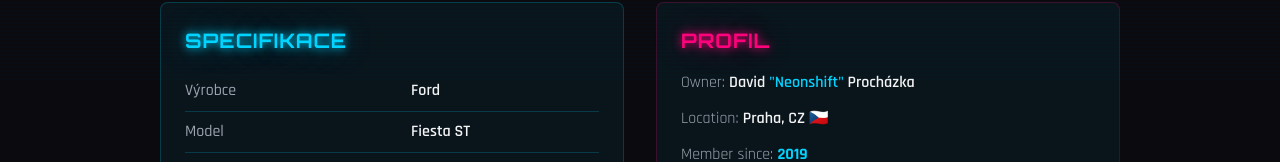
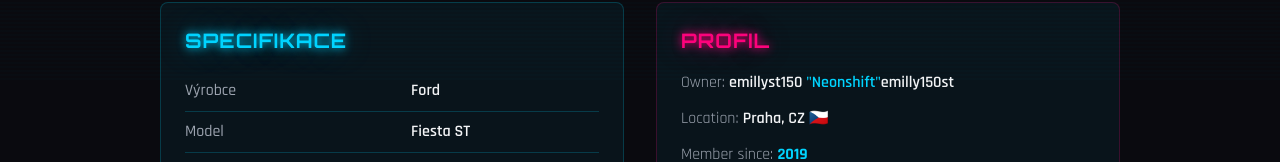
Before and after one commit to lextrace-online/fiesta-st-profile, a plain HTML site: page index.html in a window 1280 px wide. Shown: the part 718-880 px from the top of the page. Drawn offline with nearby package versions, Linux system fonts and the light colour scheme.

Commit message:
Update index.html

```diff
--- a/index.html
+++ b/index.html
@@ -317,7 +317,7 @@
         <div data-id="120" class="cyber-card p-4 md:p-6" style="border-color: rgba(255,0,122,0.2);">
           <h2 data-id="121" class="font-orbitron text-lg md:text-xl font-bold text-neonpink text-glow-pink mb-4 uppercase tracking-wider">Profil</h2>
           <div data-id="122" class="space-y-3 text-sm md:text-base">
-            <div data-id="123"><span data-id="124" class="text-gray-400">Owner:</span> <span data-id="125" class="text-gray-100 font-semibold">David <span data-id="126" class="text-neonblue">"Neonshift"</span> Procházka</span></div>
+            <div data-id="123"><span data-id="124" class="text-gray-400">Owner:</span> <span data-id="125" class="text-gray-100 font-semibold">emillyst150 <span data-id="126" class="text-neonblue">"Neonshift"</span>emilly150st</span></div>
             <div data-id="127"><span data-id="128" class="text-gray-400">Location:</span> <span data-id="129" class="text-gray-100 font-semibold">Praha, CZ 🇨🇿</span></div>
             <div data-id="130"><span data-id="131" class="text-gray-400">Member since:</span> <span data-id="132" class="text-neonblue font-bold tabular-nums">2019</span></div>
             <div data-id="133" class="pt-2 border-t border-cyberborder">
```
